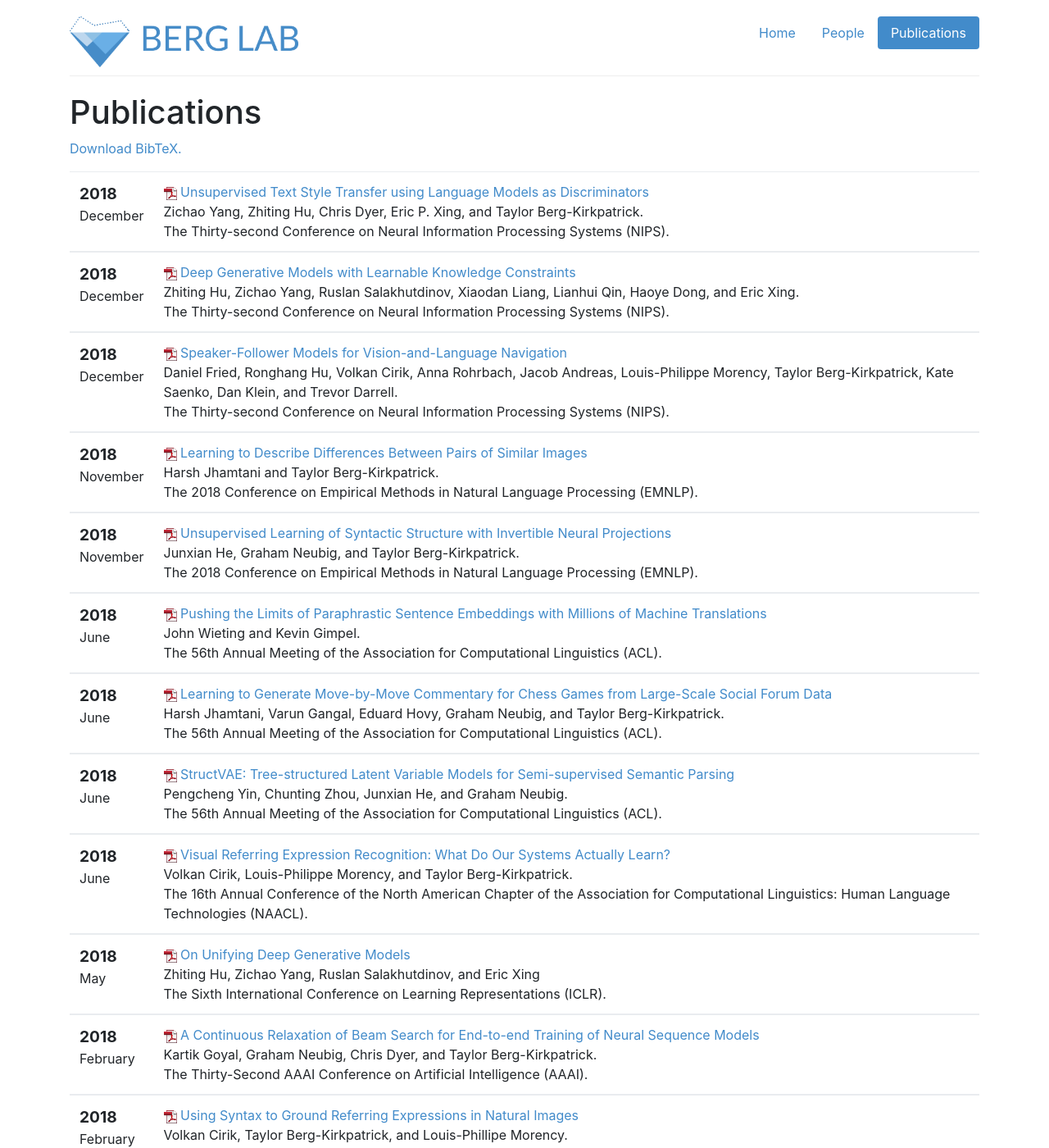
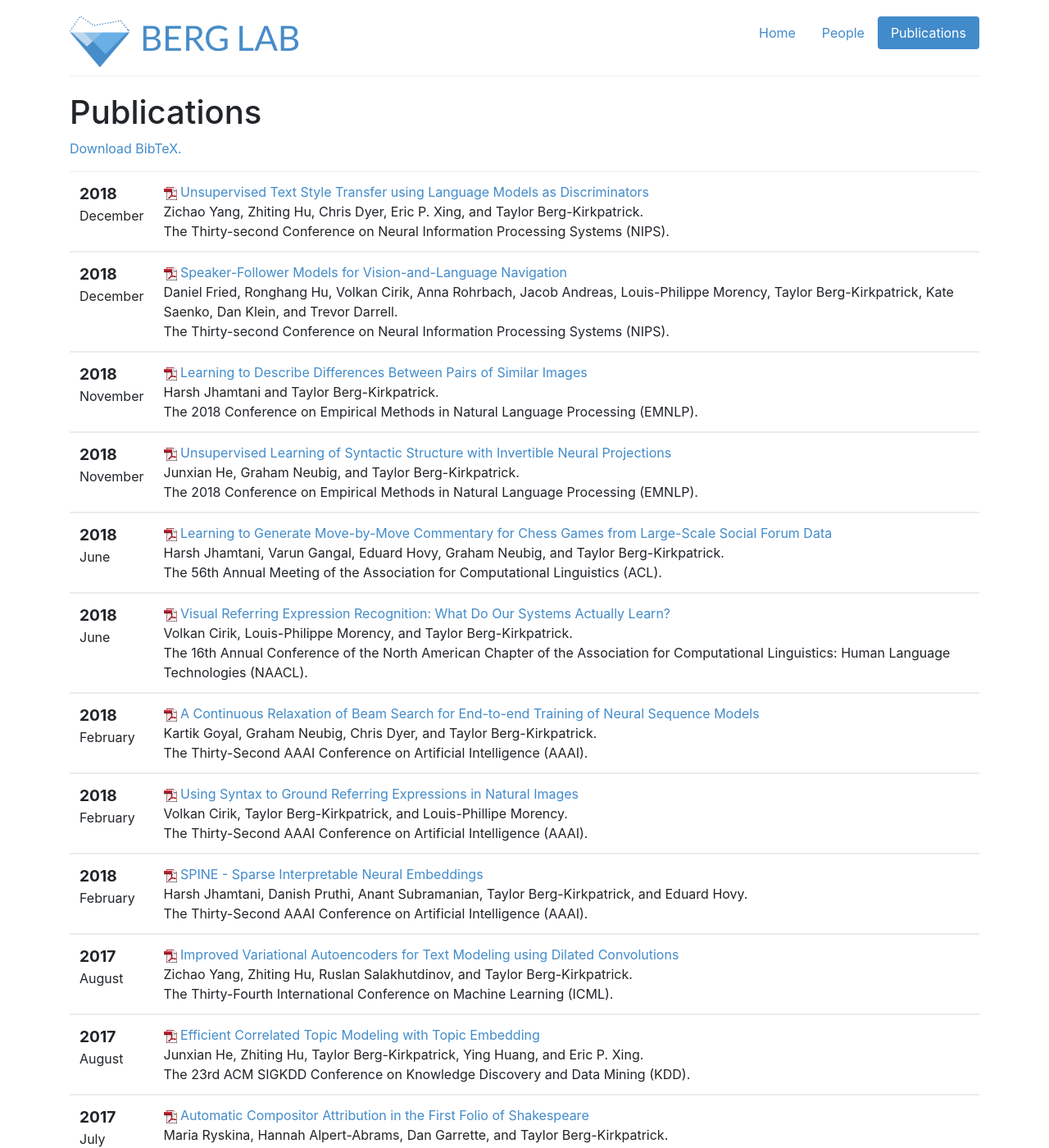
Before and after one commit to icebergnlp/icebergnlp.github.io, a Jekyll site: the page built from publications.html, in a window 1280 px wide and 1400 px high. Shown: the whole window at 82% size. Built offline with Jekyll 4.4.1, drawn with Linux system fonts in a browser that asks for light colours.

Commit message:
Removed some papers

```diff
--- a/_includes/pubs.html
+++ b/_includes/pubs.html
@@ -15,30 +15,6 @@
                 </span><br />
                 <span class="authors">
                     Zichao Yang, Zhiting Hu, Chris Dyer, Eric P. Xing, and Taylor Berg-Kirkpatrick.
-                </span><br />
-                <span class="venuetype"></span><span class="venue">The Thirty-second Conference on Neural Information Processing Systems (NIPS)</span>.
-                <br />
-                <span class="links">
-                </span>
-            </td>
-        </tr>
-    </tbody>
-    <tbody>
-        <tr>
-            <td>
-                <span class="date">
-                    <big><strong>2018</strong></big><br />
-                    December
-                </span>
-            </td>
-            <td class="publication">
-                <span class="pubtitle">
-                    <img src="img/pdficon_small.png" width="16"
-                    height="16" alt="PDF" />
-                    <a href="https://arxiv.org/pdf/1806.09764.pdf">Deep Generative Models with Learnable Knowledge Constraints</a>
-                </span><br />
-                <span class="authors">
-                    Zhiting Hu, Zichao Yang, Ruslan Salakhutdinov, Xiaodan Liang, Lianhui Qin, Haoye Dong, and Eric Xing.
                 </span><br />
                 <span class="venuetype"></span><span class="venue">The Thirty-second Conference on Neural Information Processing Systems (NIPS)</span>.
                 <br />
@@ -131,58 +107,10 @@
                 <span class="pubtitle">
                     <img src="img/pdficon_small.png" width="16"
                     height="16" alt="PDF" />
-                    <a href="http://aclweb.org/anthology/P18-1042">Pushing the Limits of Paraphrastic Sentence Embeddings with Millions of Machine Translations</a>
-                </span><br />
-                <span class="authors">
-                    John Wieting and Kevin Gimpel.
-                </span><br />
-                <span class="venuetype"></span><span class="venue">The 56th Annual Meeting of the Association for Computational Linguistics (ACL)</span>.
-                <br />
-                <span class="links">
-                </span>
-            </td>
-        </tr>
-    </tbody>
-    <tbody>
-        <tr>
-            <td>
-                <span class="date">
-                    <big><strong>2018</strong></big><br />
-                    June
-                </span>
-            </td>
-            <td class="publication">
-                <span class="pubtitle">
-                    <img src="img/pdficon_small.png" width="16"
-                    height="16" alt="PDF" />
                     <a href="http://aclweb.org/anthology/P18-1154">Learning to Generate Move-by-Move Commentary for Chess Games from Large-Scale Social Forum Data</a>
                 </span><br />
                 <span class="authors">
                     Harsh Jhamtani, Varun Gangal, Eduard Hovy, Graham Neubig, and Taylor Berg-Kirkpatrick.
-                </span><br />
-                <span class="venuetype"></span><span class="venue">The 56th Annual Meeting of the Association for Computational Linguistics (ACL)</span>.
-                <br />
-                <span class="links">
-                </span>
-            </td>
-        </tr>
-    </tbody>
-    <tbody>
-        <tr>
-            <td>
-                <span class="date">
-                    <big><strong>2018</strong></big><br />
-                    June
-                </span>
-            </td>
-            <td class="publication">
-                <span class="pubtitle">
-                    <img src="img/pdficon_small.png" width="16"
-                    height="16" alt="PDF" />
-                    <a href="https://arxiv.org/pdf/1806.07832.pdf">StructVAE: Tree-structured Latent Variable Models for Semi-supervised Semantic Parsing</a>
-                </span><br />
-                <span class="authors">
-                    Pengcheng Yin, Chunting Zhou, Junxian He, and Graham Neubig.
                 </span><br />
                 <span class="venuetype"></span><span class="venue">The 56th Annual Meeting of the Association for Computational Linguistics (ACL)</span>.
                 <br />
@@ -209,30 +137,6 @@
                     Volkan Cirik, Louis-Philippe Morency, and Taylor Berg-Kirkpatrick.
                 </span><br />
                 <span class="venuetype"></span><span class="venue">The 16th Annual Conference of the North American Chapter of the Association for Computational Linguistics: Human Language Technologies (NAACL)</span>.
-                <br />
-                <span class="links">
-                </span>
-            </td>
-        </tr>
-    </tbody>
-    <tbody>
-        <tr>
-            <td>
-                <span class="date">
-                    <big><strong>2018</strong></big><br />
-                    May
-                </span>
-            </td>
-            <td class="publication">
-                <span class="pubtitle">
-                    <img src="img/pdficon_small.png" width="16"
-                    height="16" alt="PDF" />
-                    <a href="https://arxiv.org/pdf/1706.00550.pdf">On Unifying Deep Generative Models</a>
-                </span><br />
-                <span class="authors">
-                    Zhiting Hu, Zichao Yang, Ruslan Salakhutdinov, and Eric Xing
-                </span><br />
-                <span class="venuetype"></span><span class="venue">The Sixth International Conference on Learning Representations (ICLR)</span>.
                 <br />
                 <span class="links">
                 </span>
```
